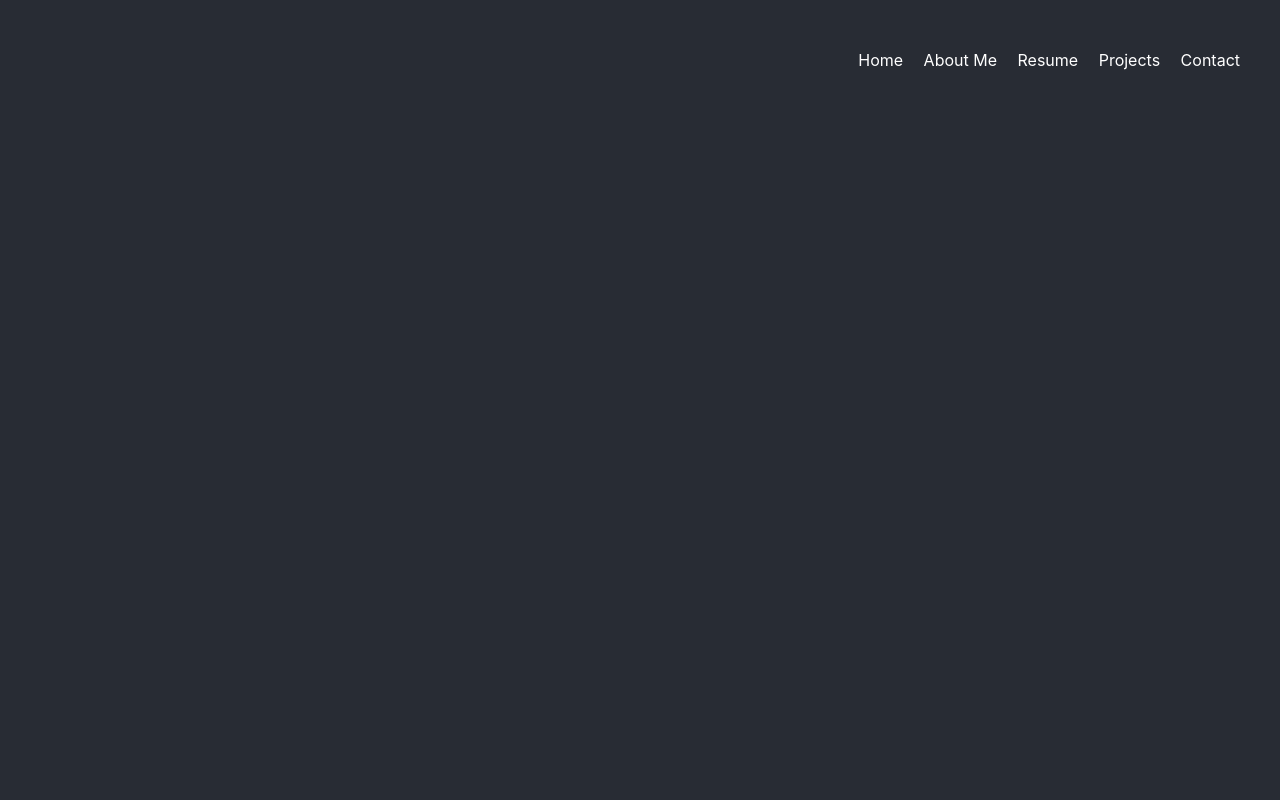
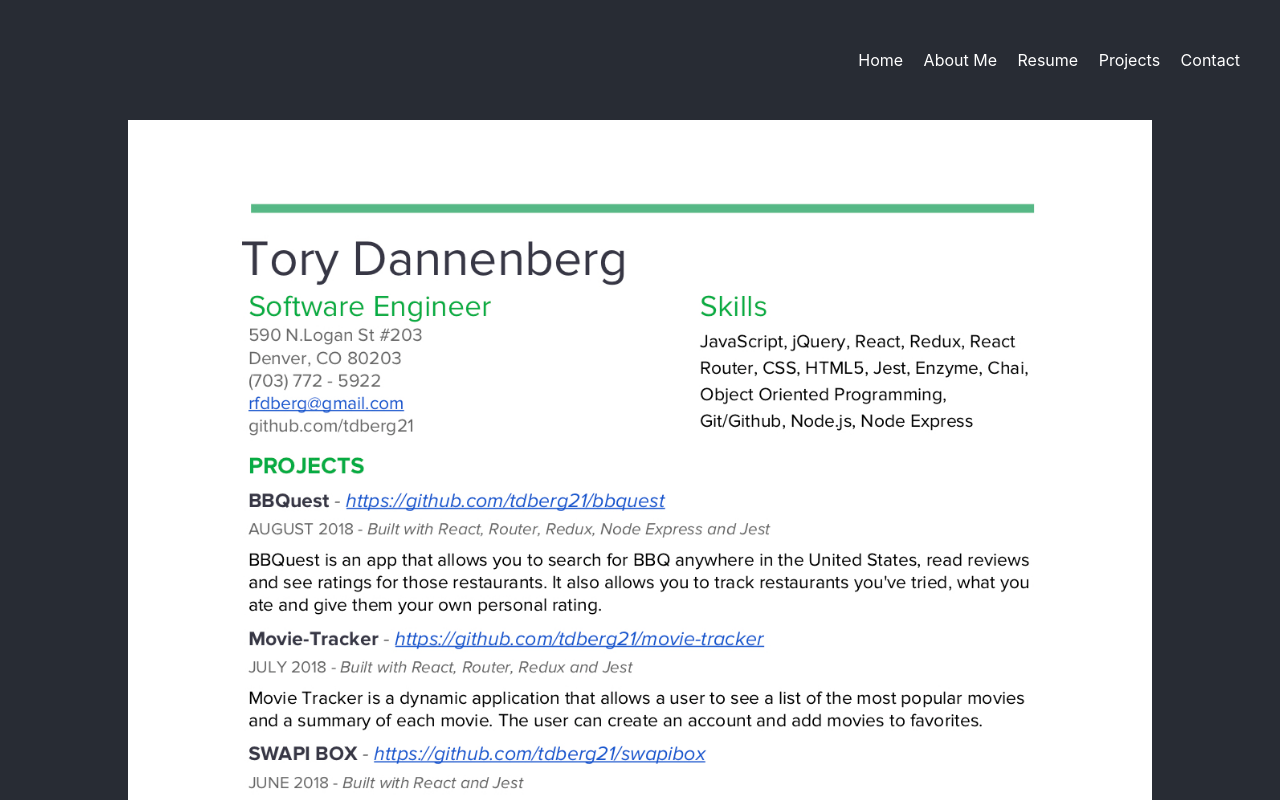
Before and after one commit to tdberg21/td, a React (Create React App) app: page /resume in a window 1280 px wide. Shown: the top 800 px of the page. Built offline with nearby package versions, Linux system fonts and the light colour scheme.

Commit message:
Add Resume component and render resume to page

```diff
--- a/src/Components/App/App.js
+++ b/src/Components/App/App.js
@@ -3,6 +3,7 @@ import './App.css';
 import { Route, NavLink } from 'react-router-dom';
 import Bio from '../Bio/Bio.js';
 import Projects from '../Projects/Projects.js';
+import Resume from '../Resume/Resume.js';
 
 class App extends Component {
   render() {
@@ -19,6 +20,7 @@ class App extends Component {
         </header>
         <Route path='/about' component={Bio} />
         <Route path='/projects' component={Projects} />
+        <Route path='/resume' component={Resume} />
 
       </div>
     );
--- /dev/null
+++ b/src/Components/Resume/Resume.css
@@ -0,0 +1,3 @@
+.resume-image {
+  width: 80vw;
+}
--- /dev/null
+++ b/src/Components/Resume/Resume.js
@@ -0,0 +1,18 @@
+import React from 'react';
+import resumeImage from '../../assets/TD-Resume2.jpg';
+import './Resume.css';
+// import { Document } from 'react-pdf';
+
+
+const Resume = () => {
+  return (
+    <div className='Resume-componenet'>
+      <img
+        src={resumeImage}
+        alt='resume'
+        className='resume-image'></img>
+    </div>
+  )
+}
+
+export default Resume;
```
Also changed, not shown: src/assets/TD-Resume2.jpg (added), 1 other file (tests, documents, lock files or other folders).
